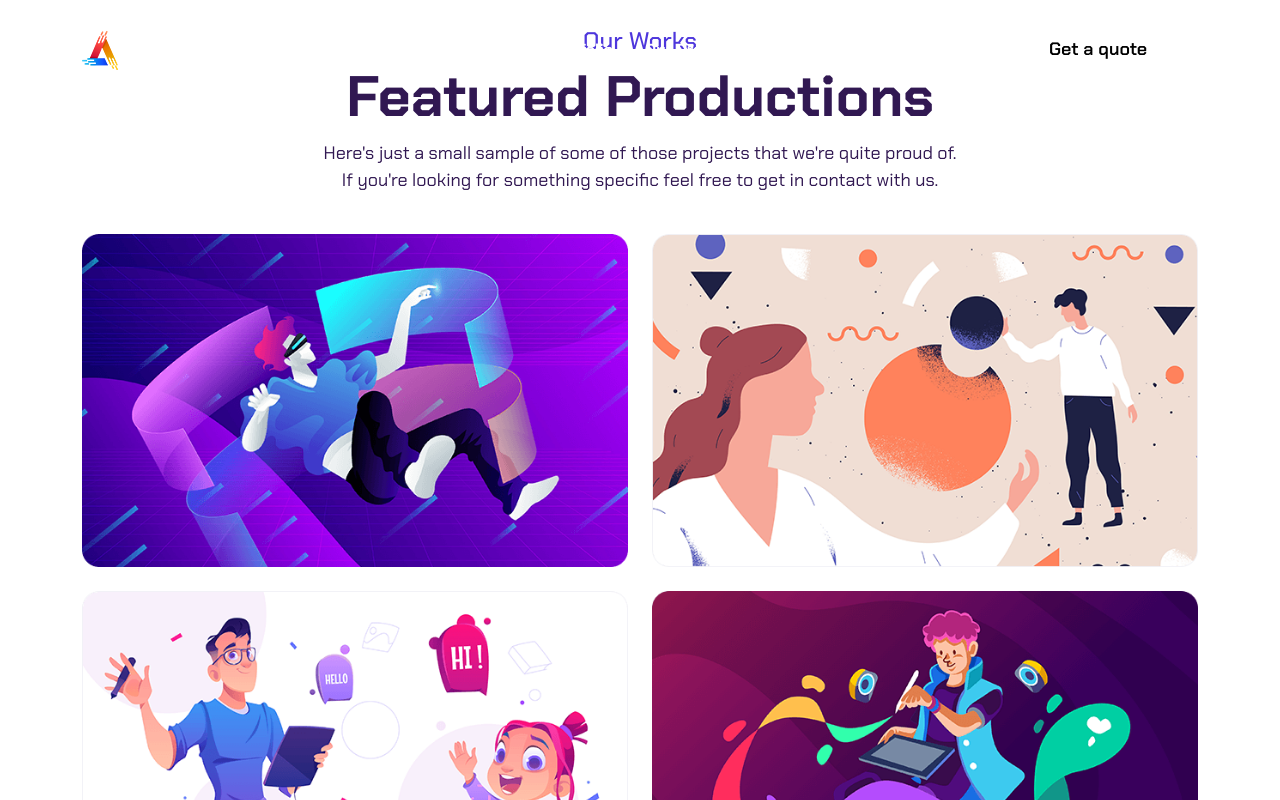
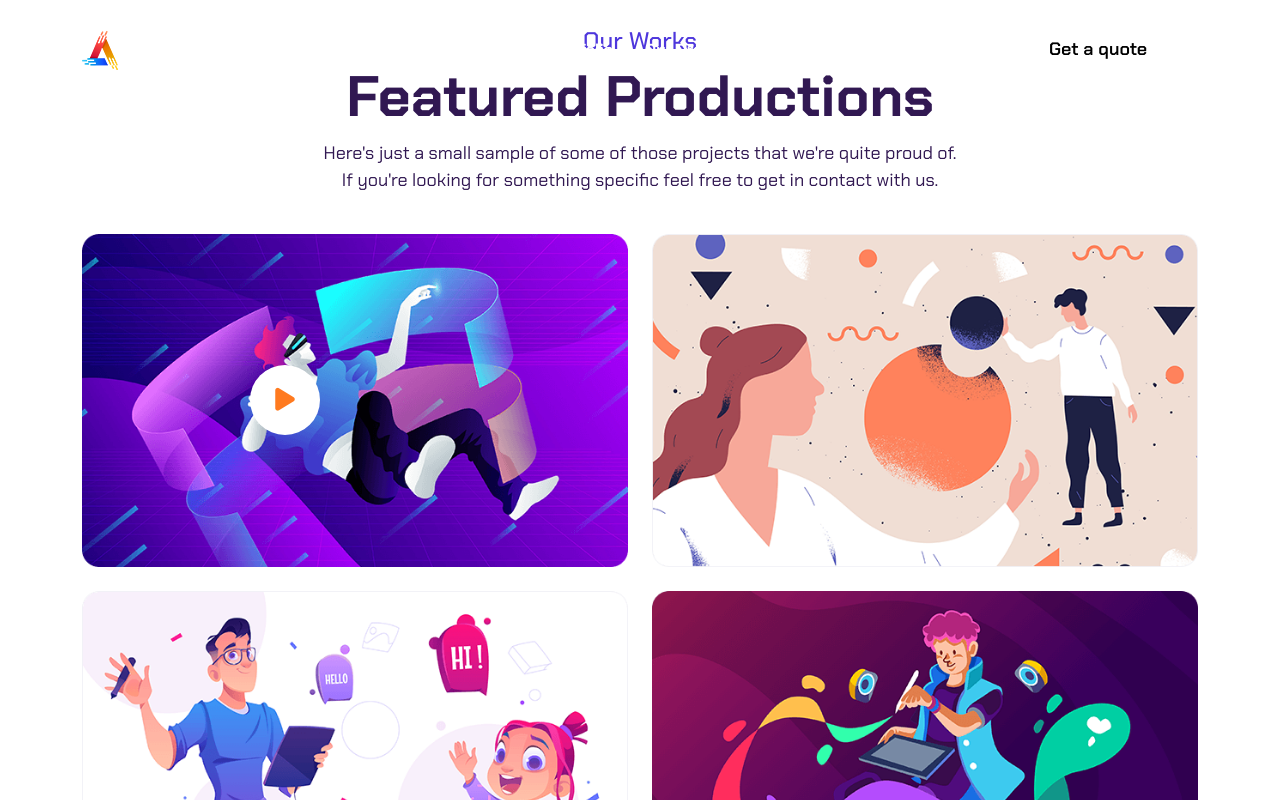
Before and after one commit to alessandro-barate/proj-html-vuejs, a Vue app: page / in a window 1280 px wide. In both pictures the pointer is over the element 355 px from the left and 3396 px from the top of the page. Shown: the part 2996-3796 px from the top of the page. Built offline with nearby package versions, Linux system fonts and the light colour scheme.

Commit message:
[UPD] Added animations

```diff
--- a/src/components/FeaturedHome.vue
+++ b/src/components/FeaturedHome.vue
@@ -18,9 +18,12 @@ export default {
         </div>
       </div>
       <!-- IMMAGINI DINAMICHE -->
-      <div class="col-6 gy-4" v-for="workImg in workImgs">
+      <div class="col-6 gy-4 position-relative" v-for="workImg in workImgs">
         <div class="work">
           <img :src="workImg.url" :alt="workImg.workTitle">
+          <a href="#" class="video-link position-absolute top-50 end-50 z-1">
+            <i class="fas fa-play position-absolute"></i>
+          </a>
         </div>
       </div>
     </div>
@@ -52,6 +55,27 @@ p {
   font-size: 18px;
 }
 
+.video-link {
+  display: none;
+}
+
+.work:hover {
+
+  .video-link {
+    transform: translate(-50%, -50%);
+    display: block;
+    background-color: white;
+    padding: 35px;
+    border-radius: 50%;
+  }
+
+  i {
+    transform: translate(-50%, -50%);
+    color: #ff7a1f;
+    font-size: 26px;
+  }
+}
+
 .work-btn {
   button {
     font-size: 18px;
--- a/src/components/ProcessHome.vue
+++ b/src/components/ProcessHome.vue
@@ -177,6 +177,11 @@ button {
   position: absolute;
   top: 60px;
   left: -250px;
+  transition: all 0.5s;
+
+  &:hover {
+    transform: translateX(20px);
+  }
 }
 
 .rocket {
```
